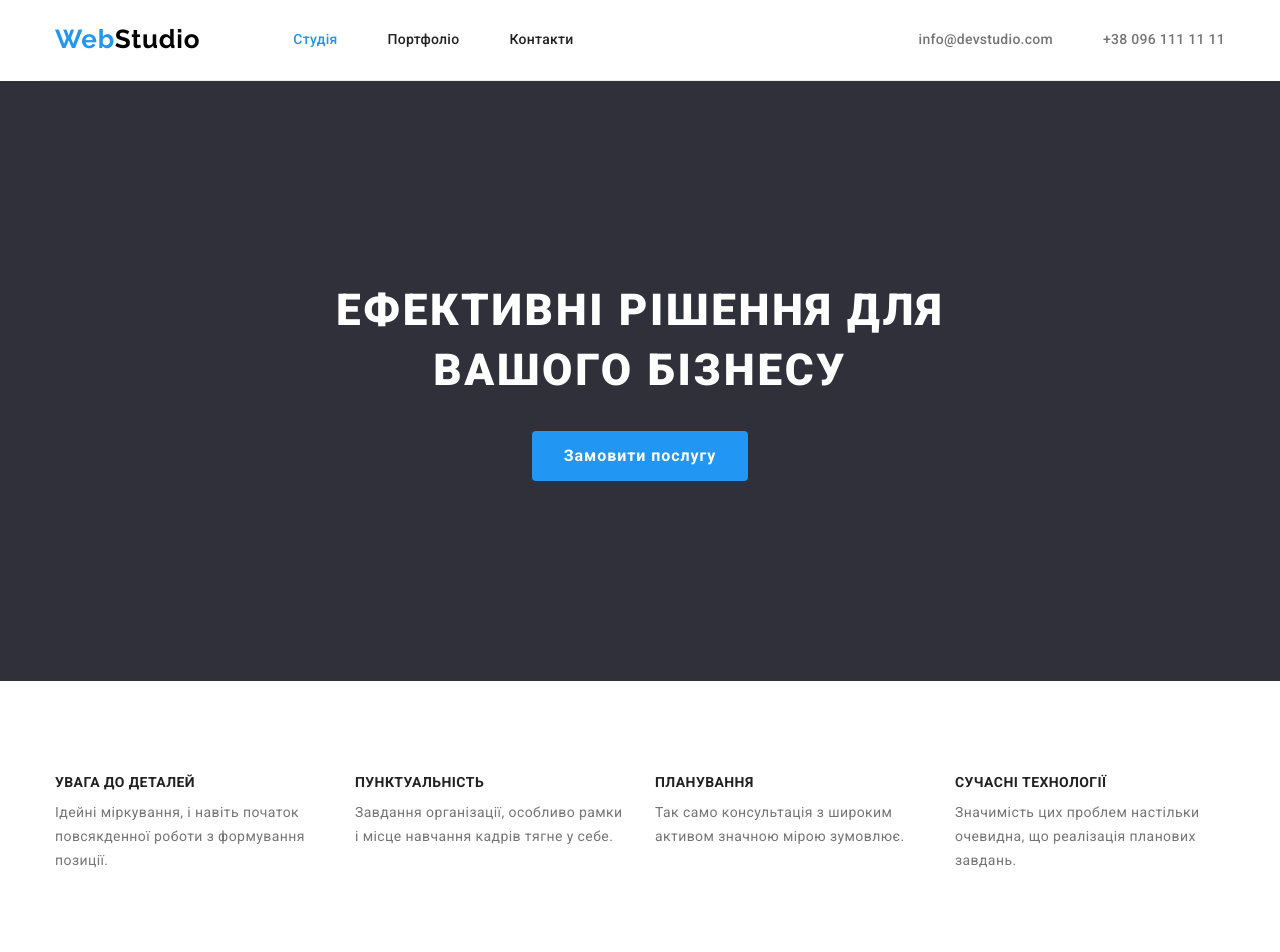
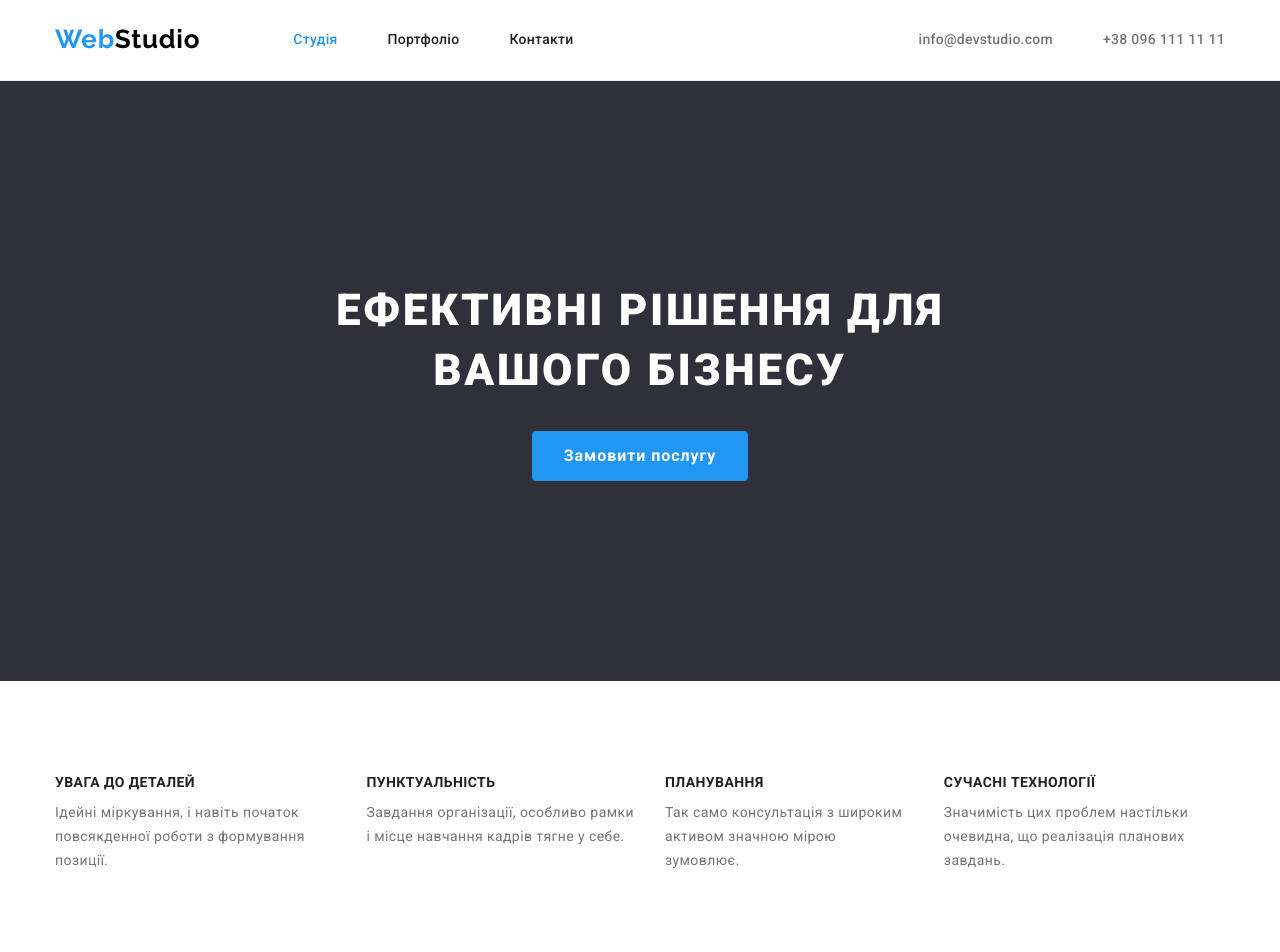
Before and after one commit to PashkaTurzhanskyi/goit-markup-hw-03, a plain HTML site: page index.html in a window 1280 px wide. Shown: the top 952 px of the page. Drawn offline with nearby package versions, Linux system fonts and the light colour scheme.

Commit message:
Second attempt
Знову розділив секцію на дві, переробив сітку через нот:ластЧайлд, переніс падінг на футер, переніс лінію на хедер

```diff
--- a/css/styles.css
+++ b/css/styles.css
@@ -41,11 +41,13 @@ img {
   padding-right: 15px;
   margin: 0 auto;
 }
-.top {
-  display: flex;
+.top-line {
   border-bottom-width: 1px;
   border-bottom-style: solid;
   border-bottom-color: #ececec;
+}
+.top {
+  display: flex;
 }
 .top-top {
   display: flex;
@@ -150,13 +152,16 @@ img {
 .section {
   padding: 94px 0;
 }
+.section-advantages {
+  padding-bottom: 0;
+}
 .advantages {
   display: flex;
-  margin-right: -30px;
+  /* margin-right: -30px; */
   margin-bottom: 94px;
 }
-.list > .item-advantages {
-  flex-basis: calc(100% / 4 - 30px);
+.list > .item-advantages:not(:last-child) {
+  /* flex-basis: calc(100% / 4 - 30px); */
   margin-right: 30px;
 }
 .advantages-title {
@@ -228,8 +233,6 @@ img {
 }
 .footer {
   background-color: var(--primary-background-color);
-}
-.container-footer {
   padding-top: 60px;
   padding-bottom: 60px;
 }
--- a/index.html
+++ b/index.html
@@ -24,7 +24,7 @@
     <link rel="stylesheet" href="./css/styles.css" />
   </head>
   <body>
-    <header>
+    <header class="top-line">
       <div class="container top">
         <nav>
           <div class="top-top">
@@ -65,7 +65,7 @@
           <button class="btn" type="button">Замовити послугу</button>
         </div>
       </section>
-      <section class="section">
+      <section class="section section-advantages">
         <div class="container">
           <h2 class="visually-hidden">Переваги</h2>
           <ul class="list advantages">
@@ -98,6 +98,8 @@
             </li>
           </ul>
         </div>
+      </section>
+      <section>
         <div class="container">
           <h2 class="section-title">Чим ми займаємося</h2>
           <ul class="list list-doing">
@@ -162,7 +164,7 @@
       </section>
     </main>
     <footer class="footer">
-      <div class="container container-footer">
+      <div class="container">
         <a class="link logo logo-footer" href="/"
           ><span class="logo-part">Web</span>Studio</a
         >
```
Also changed, not shown: portfolio.html (+2 -2 lines).
